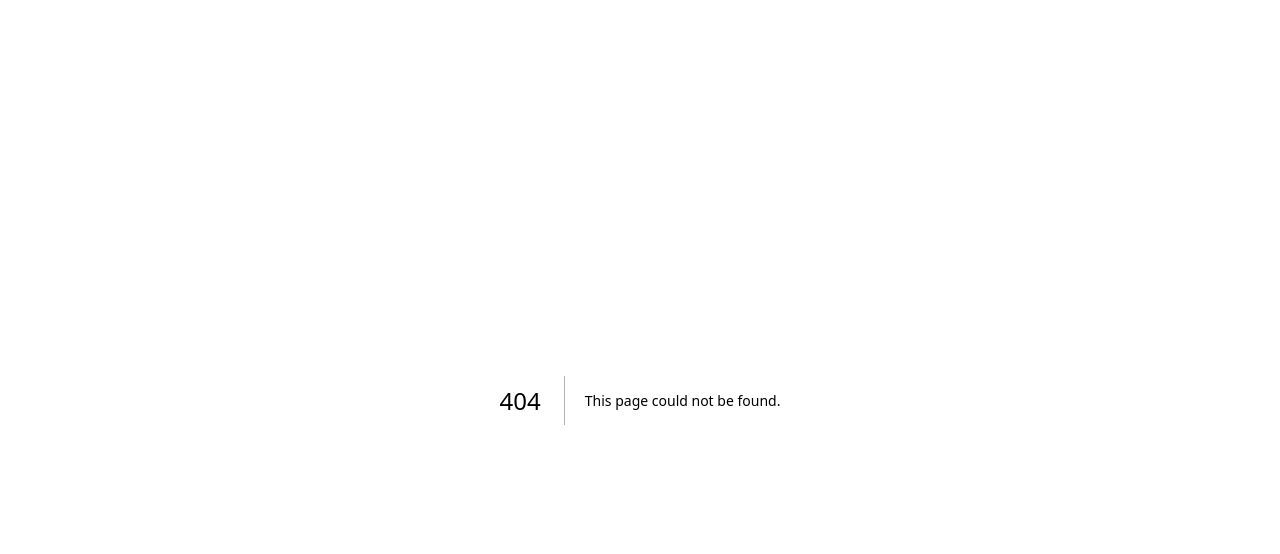
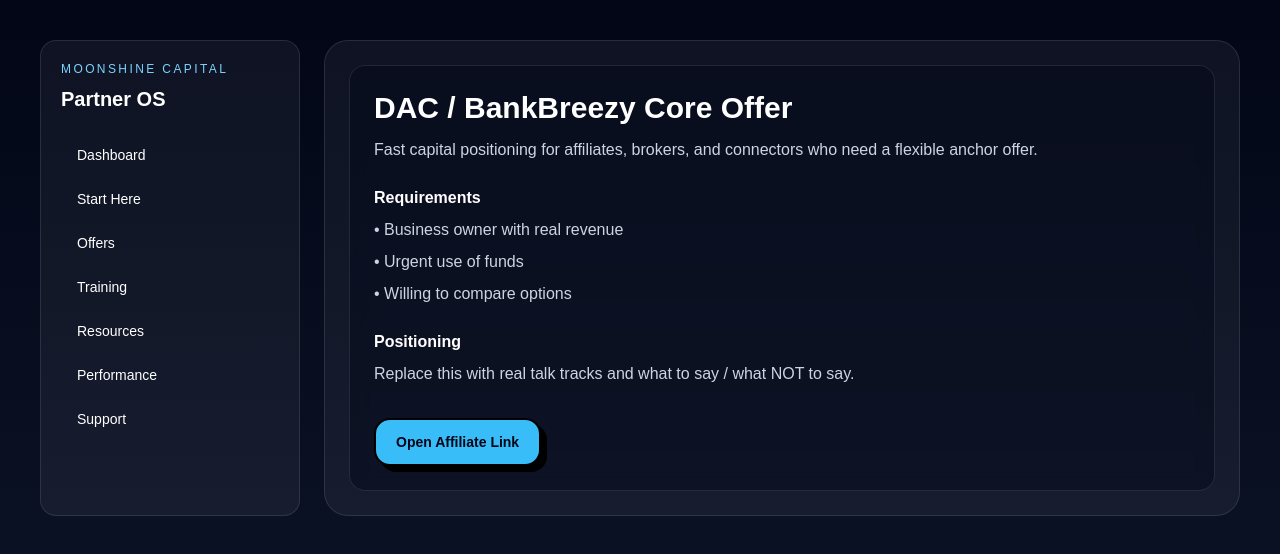
Before and after one commit to JFeimster/partner-portal, a Next.js app: page /app/offers/dac-bankbreezy-core-offer in a window 1280 px wide. Before the commit this address had no page. Shown: the top 554 px of the page. Built offline with nearby package versions, Linux system fonts and the light colour scheme.

Commit message:
Add v2 offer detail page

```diff
--- /dev/null
+++ b/app/app/offers/[slug]/page.tsx
@@ -0,0 +1,38 @@
+import { notFound } from 'next/navigation';
+import { AppShell } from '@/components/layout/app-shell';
+import { Button } from '@/components/ui/button';
+import { Card } from '@/components/ui/card';
+import { offers } from '@/lib/mock-data';
+
+export default function OfferDetail({ params }: { params: { slug: string } }) {
+  const offer = offers.find((o) => o.slug === params.slug);
+
+  if (!offer) return notFound();
+
+  return (
+    <AppShell>
+      <Card>
+        <h1 className="text-3xl font-black">{offer.name}</h1>
+        <p className="mt-3 text-slate-300">{offer.description}</p>
+
+        <div className="mt-6">
+          <h2 className="font-bold">Requirements</h2>
+          <ul className="mt-2 space-y-2 text-slate-300">
+            {offer.requirements.map((r, i) => (
+              <li key={i}>• {r}</li>
+            ))}
+          </ul>
+        </div>
+
+        <div className="mt-6">
+          <h2 className="font-bold">Positioning</h2>
+          <p className="mt-2 text-slate-300">Replace this with real talk tracks and what to say / what NOT to say.</p>
+        </div>
+
+        <div className="mt-8">
+          <Button href={offer.affiliate_link} variant="brutal">Open Affiliate Link</Button>
+        </div>
+      </Card>
+    </AppShell>
+  );
+}
```
